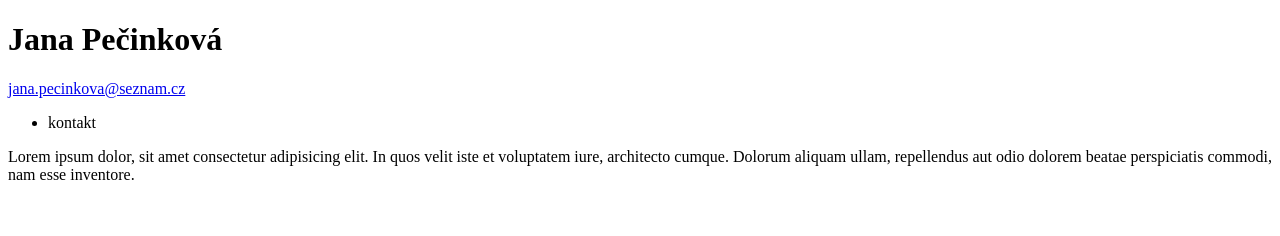
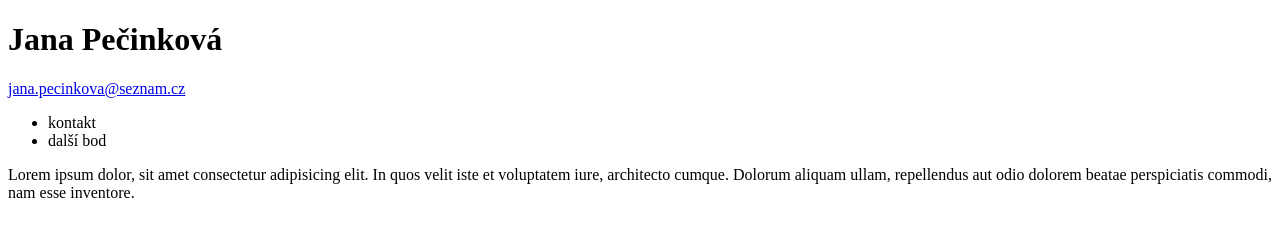
Before and after one commit to jana-pecinkova/stunning-umbrella, a plain HTML site: page index.html in a window 1280 px wide. Drawn offline with Linux system fonts and the light colour scheme.

Commit message:
Přidán bod do seznamu

```diff
--- a/index.html
+++ b/index.html
@@ -11,7 +11,7 @@
     <a href="kontakt.html">jana.pecinkova@seznam.cz</a>
     <ul>
         <li>kontakt</li>
-
+       <li>další bod</li>
     </ul>
     <p>Lorem ipsum dolor, sit amet consectetur adipisicing elit. In quos velit iste et voluptatem iure, architecto cumque. Dolorum aliquam ullam, repellendus aut odio dolorem beatae perspiciatis commodi, nam esse inventore.</p>
 </body>
```
